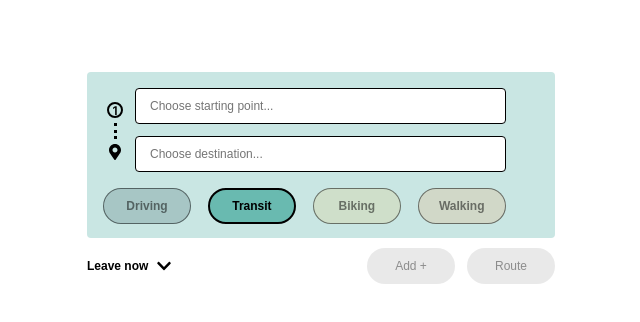
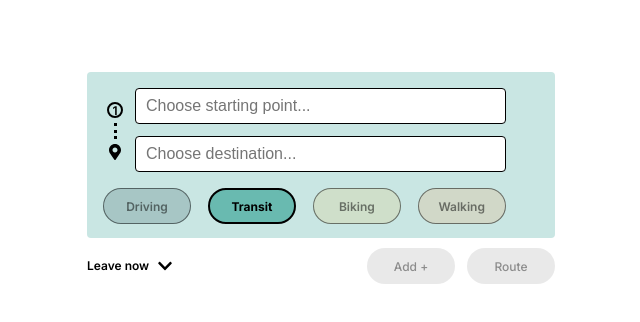
Before and after one commit to tsaruggan/mixed-maps, a Next.js app: page / in a window 1280 px wide. Shown: the top 322 px of the page, without its empty margins (67-707 px from the left). Built offline with nearby package versions, Linux system fonts and the light colour scheme.

Commit message:
CSS stuff

```diff
--- a/src/styles/Home.module.css
+++ b/src/styles/Home.module.css
@@ -96,7 +96,7 @@
   box-sizing: border-box;
   background: #FFFFFF;
   border: 1px solid #000000;
-  padding: 14px;
+  padding: 10px;
 }
 
 .addressTextField:focus {
--- a/src/styles/globals.css
+++ b/src/styles/globals.css
@@ -5,12 +5,6 @@
   font-size: 12px;
 }
 
-/* html,
-body {
-  max-width: 100vw;
-  overflow-x: hidden;
-  overflow-y: auto
-} */
 html, body {
   height: 100%;
   margin: 0;
@@ -20,3 +14,36 @@ a {
   color: inherit;
   text-decoration: none;
 }
+
+
+button,
+input[type="button"],
+input[type="submit"] {
+    -webkit-appearance: none;
+    -moz-appearance: none;
+    appearance: none;
+    background: none; /* Remove default background */
+    border: none; /* Remove default border */
+    color: inherit; /* Inherit text color */
+    padding: 0; /* Remove default padding */
+    margin: 0; /* Remove default margin */
+    font-family: inherit; /* Inherit font family */
+    font-size: inherit; /* Inherit font size */
+}
+
+button:focus,
+input[type="button"]:focus,
+input[type="submit"]:focus {
+    outline: none; /* Remove focus outline */
+    box-shadow: none; /* Remove any default box-shadow */
+}
+
+
+input[type="text"],
+input[type="password"],
+input[type="email"],
+input[type="number"],
+input[type="search"],
+textarea {
+    font-size: 16px; /* Ensure font size is 16px or larger */
+}
```
